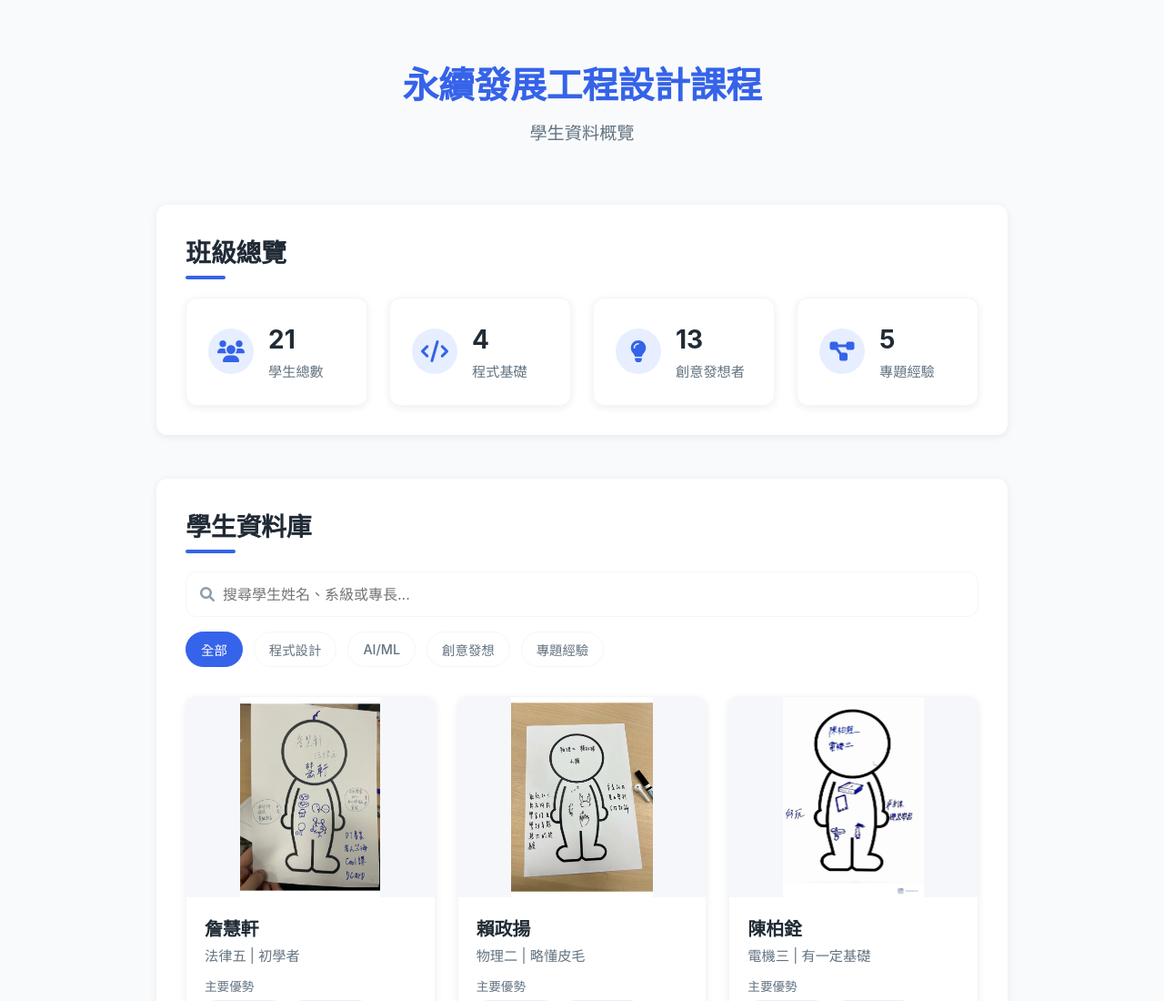
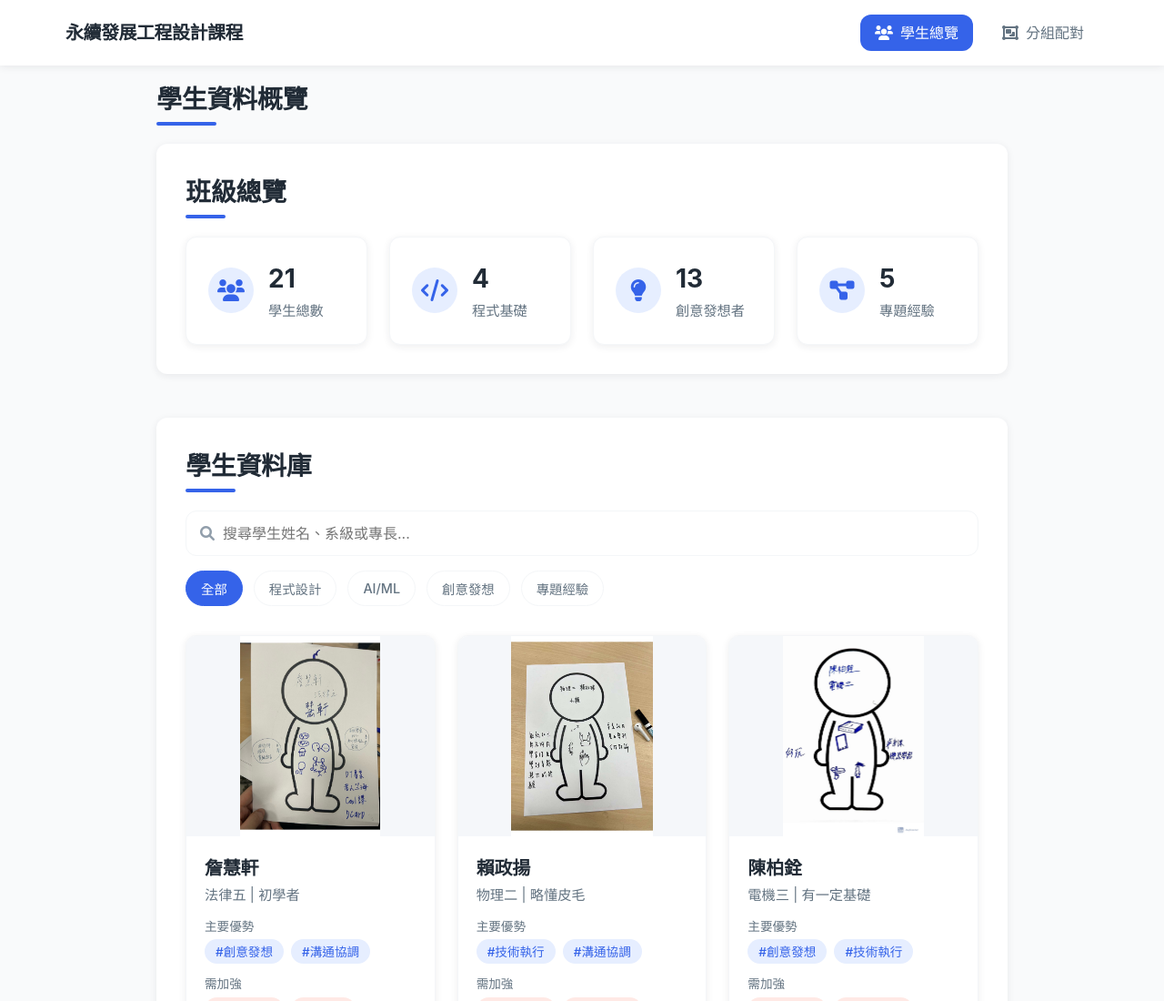
Before and after one commit to b09901017/2025_smartcaredesign_student_dashboard, a plain HTML site: page index.html in a window 1280 px wide. Shown: the top 1100 px of the page at 91% size. Drawn offline with nearby package versions, Linux system fonts and the light colour scheme.

Commit message:
整合分組和資訊

```diff
--- a/index.html
+++ b/index.html
@@ -11,11 +11,21 @@
   <script src="https://cdnjs.cloudflare.com/ajax/libs/pdf.js/2.10.377/pdf.min.js"></script>
 </head>
 <body>
+  <nav class="nav-bar">
+    <div class="nav-container">
+      <h1 class="nav-title">永續發展工程設計課程</h1>
+      <div class="nav-links">
+        <a href="index.html" class="nav-link active">
+          <i class="fas fa-users"></i> 學生總覽
+        </a>
+        <a href="grouping.html" class="nav-link">
+          <i class="fas fa-object-group"></i> 分組配對
+        </a>
+      </div>
+    </div>
+  </nav>
   <div class="container">
-    <header>
-      <h1>永續發展工程設計課程</h1>
-      <p>學生資料概覽</p>
-    </header>
+    <h2>學生資料概覽</h2>
 
     <!-- 班級概況區 -->
     <section class="overview-section">
--- a/styles.css
+++ b/styles.css
@@ -38,6 +38,7 @@ body {
   max-width: 1000px;
   margin: 0 auto;
   padding: 2rem;
+  padding-top: 1rem;
 }
 
 /* 標題樣式 */
@@ -609,3 +610,62 @@ section {
 .fullscreen-image-view.show {
   display: flex;
 }
+
+/* 導航欄樣式 */
+.nav-bar {
+  background: white;
+  box-shadow: var(--shadow-sm);
+  position: sticky;
+  top: 0;
+  z-index: 100;
+}
+
+.nav-container {
+  max-width: 1200px;
+  margin: 0 auto;
+  padding: 1rem 2rem;
+  display: flex;
+  justify-content: space-between;
+  align-items: center;
+}
+
+.nav-title {
+  font-size: 1.25rem;
+  color: var(--text-dark);
+  margin: 0;
+}
+
+.nav-links {
+  display: flex;
+  gap: 1rem;
+}
+
+.nav-link {
+  padding: 0.5rem 1rem;
+  color: var(--text-medium);
+  text-decoration: none;
+  border-radius: var(--radius);
+  transition: var(--transition);
+  display: flex;
+  align-items: center;
+  gap: 0.5rem;
+}
+
+.nav-link:hover {
+  background: var(--primary-light);
+  color: var(--primary);
+}
+
+.nav-link.active {
+  background: var(--primary);
+  color: white;
+}
+
+/* 調整現有容器樣式 */
+.container {
+  padding-top: 1rem;
+}
+
+.grouping-container {
+  padding-top: 1rem;
+}
```
Also changed, not shown: grouping.html (+13 -0 lines).
